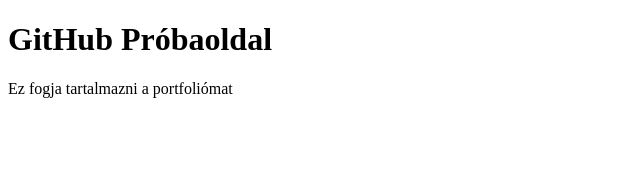
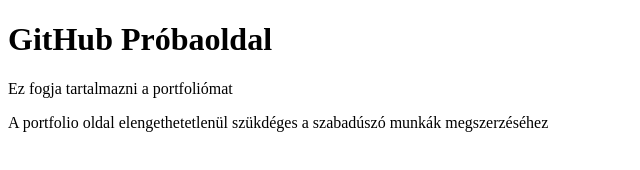
Before and after one commit to gabxway/portfolio-oldal, a plain HTML site: page index.html in a window 1280 px wide. Shown: the whole page, without its empty margins (0-640 px from the left). Drawn offline with Linux system fonts and the light colour scheme.

Commit message:
Egy uj bekezdés az index.html-ben

```diff
--- a/index.html
+++ b/index.html
@@ -9,6 +9,9 @@
 <body>
     <h1>GitHub Próbaoldal</h1>
     <p>Ez fogja tartalmazni a portfoliómat</p>
+    <p>
+        A portfolio oldal elengethetetlenül szükdéges a szabadúszó munkák megszerzéséhez
+    </p>
 
 </body>
 </html>
```
